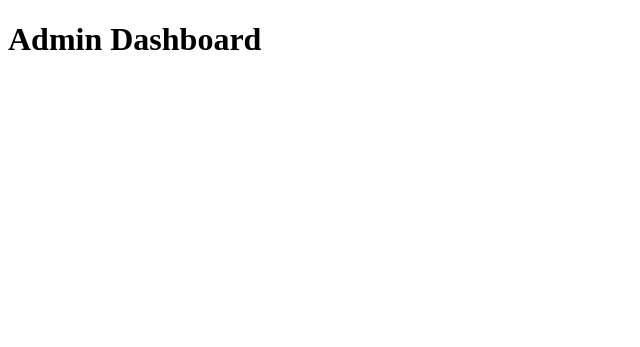
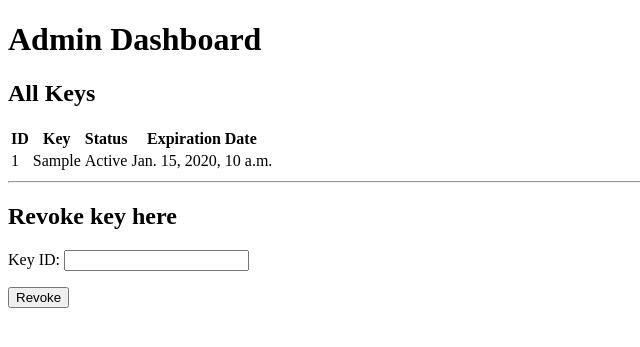
Before and after one commit to Magnus984/Access-Key-Manager, a Django app: page /admin_dashboard/ in a window 1280 px wide. Shown: the top 347 px of the page, without its empty margins (0-640 px from the left). Run offline with Django 5.2, Linux system fonts and the light colour scheme; a user stored in the database is signed in; tables that the repository leaves empty hold one stand-in row (values such as "Sample post").

Commit message:
Added field for key id

```diff
--- a/app/templates/admin_dashboard.html
+++ b/app/templates/admin_dashboard.html
@@ -12,5 +12,36 @@
         {% endif %}
 
         <h1>Admin Dashboard</h1>
+
+        <div>
+            <h2>All Keys</h2>
+            <table>
+                <thead>
+                  <tr>
+                    <th>ID</th>
+                    <th>Key</th>
+                    <th>Status</th>
+                    <th>Expiration Date</th>
+                  </tr>
+                </thead>
+                <tbody>
+                  {% for access_key in access_keys %}
+                  <tr>
+                    <td>{{ access_key.id }}</td>
+                    <td>{{ access_key.key }}</td>
+                    <td>{{ access_key.status }}</td>
+                    <td>{{ access_key.expiry_date }}</td>
+                  </tr>
+                  {% endfor %}
+                </tbody>
+              </table>
+            </div>
+            <hr>
+            <h2>Revoke key here</h2>
+            <form method="post">
+                {% csrf_token %}
+                {{ revoke_form.as_p }}
+               <button type="submit">Revoke</button>
+            </form>
     </body>
 </html>
```
